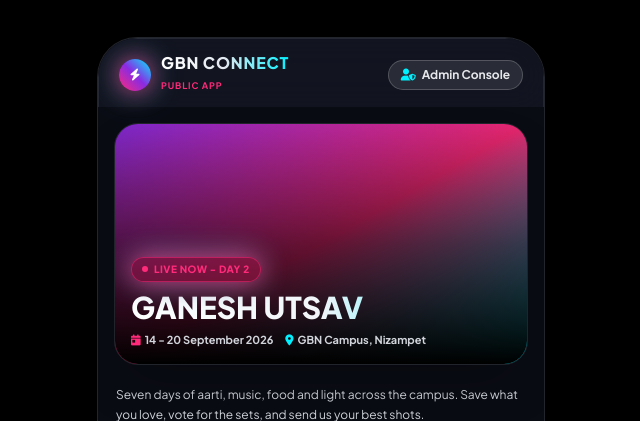
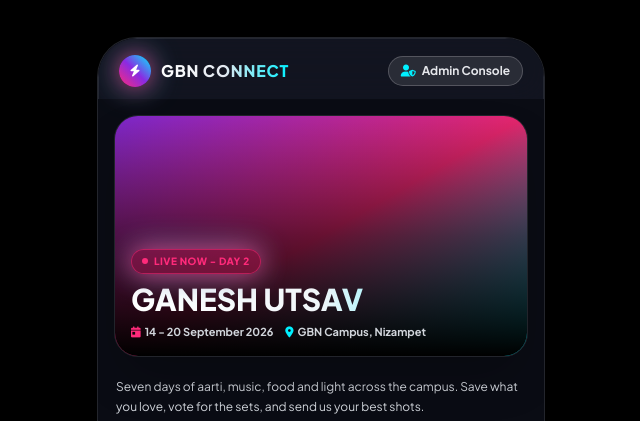
Before and after one commit to aaitcse/GBN-Nizampet, a Django app: page / in a window 1280 px wide. Shown: the top 421 px of the page, without its empty margins (319-959 px from the left). Run offline with Django 5.2, Linux system fonts and the light colour scheme; data that the repository does not hold is empty; some libraries are stand-ins or nearby versions.

Commit message:
Drop the "Public App" tag from the header
It labelled the app for its only audience, which needs no label. The title
now sits centred against the logo.

Co-Authored-By: Claude Opus 5 <noreply@anthropic.com>

```diff
--- a/templates/public/app.html
+++ b/templates/public/app.html
@@ -17,12 +17,9 @@
             <div class="w-8 h-8 rounded-full bg-gradient-to-tr from-fest-accent via-fest-purple to-fest-cyan flex items-center justify-center shadow-lg animate-pulse-glow">
                 <i class="fa-solid fa-bolt text-xs text-white"></i>
             </div>
-            <div>
-                <h1 class="font-extrabold text-base tracking-wider bg-gradient-to-r from-white via-slate-200 to-fest-cyan bg-clip-text text-transparent leading-none">
-                    {{ brand_full|upper }}
-                </h1>
-                <span class="text-[9px] tracking-widest text-fest-accent uppercase font-bold">Public App</span>
-            </div>
+            <h1 class="font-extrabold text-base tracking-wider bg-gradient-to-r from-white via-slate-200 to-fest-cyan bg-clip-text text-transparent leading-none">
+                {{ brand_full|upper }}
+            </h1>
         </div>
 
         <a href="{% url 'festival:console_overview' %}"
```
